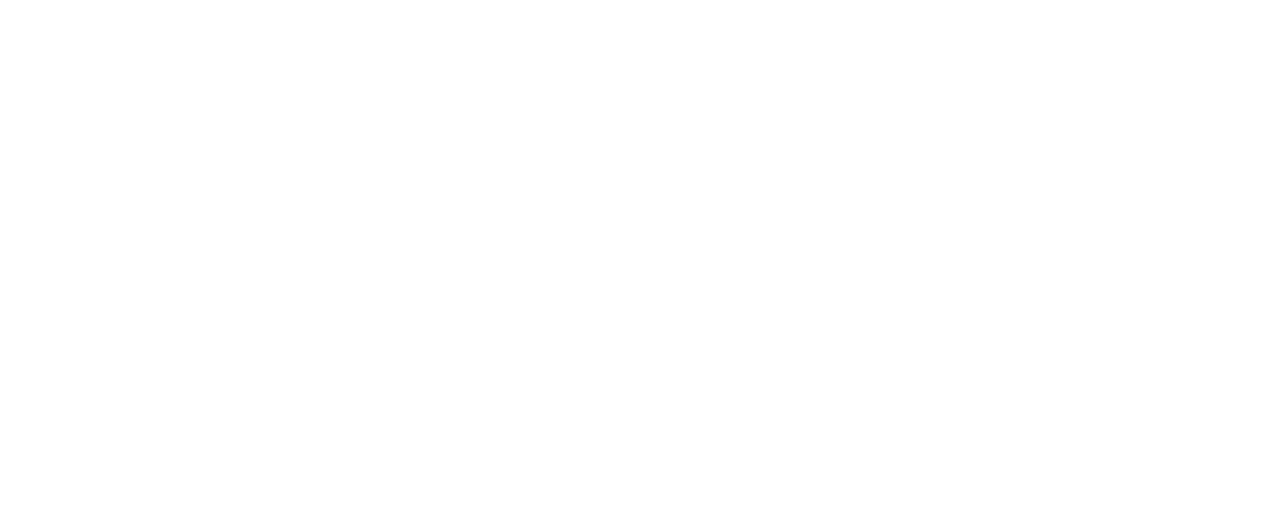
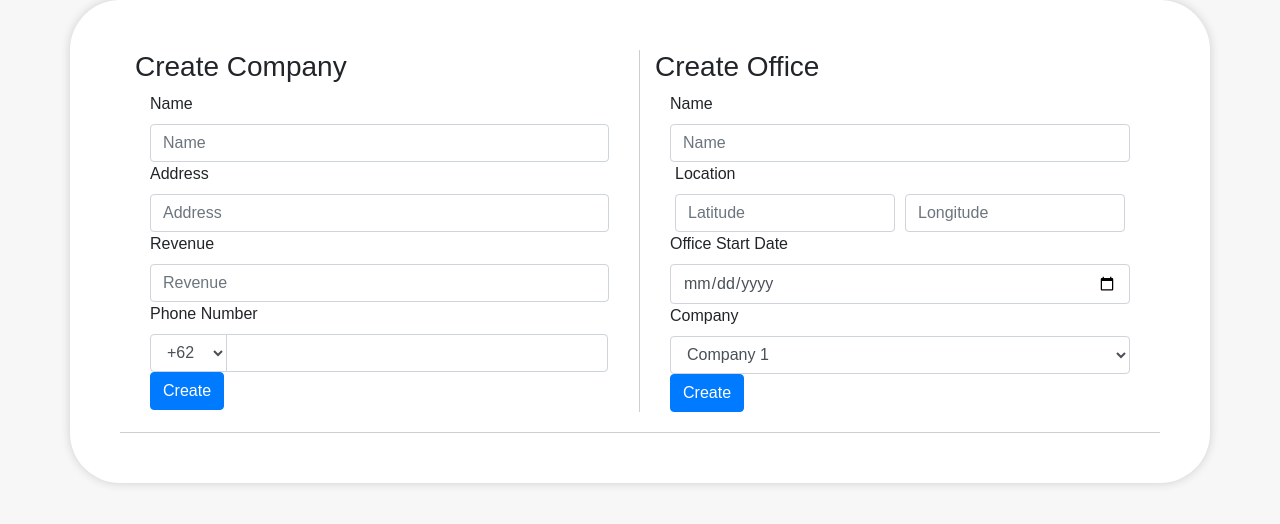
Before and after one commit to wandasyahputra/prospace, a React (Create React App) app: page /overview in a window 1280 px wide. Shown: the top 524 px of the page. Built offline with nearby package versions, Linux system fonts and the light colour scheme.

Commit message:
dummy layout for form

```diff
--- a/package.json
+++ b/package.json
@@ -6,6 +6,7 @@
     "react": "^16.4.1",
     "react-dom": "^16.4.1",
     "react-redux": "^5.0.7",
+    "react-router-dom": "^4.3.1",
     "react-scripts": "1.1.4",
     "redux": "^4.0.0",
     "redux-logger": "^3.0.6",
--- a/public/index.html
+++ b/public/index.html
@@ -4,21 +4,10 @@
     <meta charset="utf-8">
     <meta name="viewport" content="width=device-width, initial-scale=1, shrink-to-fit=no">
     <meta name="theme-color" content="#000000">
-    <!--
-      manifest.json provides metadata used when your web app is added to the
-      homescreen on Android. See https://developers.google.com/web/fundamentals/engage-and-retain/web-app-manifest/
-    -->
     <link rel="manifest" href="%PUBLIC_URL%/manifest.json">
     <link rel="shortcut icon" href="%PUBLIC_URL%/favicon.ico">
-    <!--
-      Notice the use of %PUBLIC_URL% in the tags above.
-      It will be replaced with the URL of the `public` folder during the build.
-      Only files inside the `public` folder can be referenced from the HTML.
-
-      Unlike "/favicon.ico" or "favicon.ico", "%PUBLIC_URL%/favicon.ico" will
-      work correctly both with client-side routing and a non-root public URL.
-      Learn how to configure a non-root public URL by running `npm run build`.
-    -->
+    <link rel="stylesheet" href="https://maxcdn.bootstrapcdn.com/bootstrap/4.0.0/css/bootstrap.min.css" integrity="sha384-Gn5384xqQ1aoWXA+058RXPxPg6fy4IWvTNh0E263XmFcJlSAwiGgFAW/dAiS6JXm" crossorigin="anonymous">
+    <link href="https://fonts.googleapis.com/icon?family=Material+Icons" rel="stylesheet">
     <title>React App</title>
   </head>
   <body>
@@ -26,15 +15,7 @@
       You need to enable JavaScript to run this app.
     </noscript>
     <div id="root"></div>
-    <!--
-      This HTML file is a template.
-      If you open it directly in the browser, you will see an empty page.
-
-      You can add webfonts, meta tags, or analytics to this file.
-      The build step will place the bundled scripts into the <body> tag.
-
-      To begin the development, run `npm start` or `yarn start`.
-      To create a production bundle, use `npm run build` or `yarn build`.
-    -->
+    <script src="https://code.jquery.com/jquery-3.2.1.slim.min.js" integrity="sha384-KJ3o2DKtIkvYIK3UENzmM7KCkRr/rE9/Qpg6aAZGJwFDMVNA/GpGFF93hXpG5KkN" crossorigin="anonymous"></script>
+    <script src="https://maxcdn.bootstrapcdn.com/bootstrap/4.0.0/js/bootstrap.min.js" integrity="sha384-JZR6Spejh4U02d8jOt6vLEHfe/JQGiRRSQQxSfFWpi1MquVdAyjUar5+76PVCmYl" crossorigin="anonymous"></script>
   </body>
 </html>
--- a/src/App.css
+++ b/src/App.css
@@ -1,5 +1,17 @@
 .App {
   text-align: center;
+}
+body{
+  background: #f7f7f7;
+}
+.container{
+  padding:30px;
+  background: #fff;
+  border-radius: 50px;
+  box-shadow: 0px 0px 10px #cecece;
+}
+.form-row{
+  margin:0px 15px
 }
 
 .App-logo {
--- a/src/App.js
+++ b/src/App.js
@@ -1,11 +1,18 @@
 import React, { Component } from 'react';
+import {Offices, Overviews} from './Containers'
+import { BrowserRouter,Route, Redirect, Switch }from 'react-router-dom';
 import './App.css';
 
 class App extends Component {
   render() {
     return (
-      <div className="App">
-      </div>
+      <BrowserRouter>
+        <Switch>
+          <Route exact path='/overview' component={Overviews}/>
+          <Route exact path='/offices' component={Offices}/>
+          <Redirect to={'/overview'}></Redirect>
+        </Switch>
+      </BrowserRouter>
     );
   }
 }
--- /dev/null
+++ b/src/Components/CompanyForm/index.js
@@ -0,0 +1,53 @@
+import React, { Component } from 'react';
+
+class CompanyForm extends Component {
+  render() {
+    return (
+      <div>
+        <h3>Create Company</h3>
+        <div className="needs-validation" novalidate>
+          <div className="col-md-12">
+            <label for="validationName">Name</label>
+            <input type="text" className="form-control" id="validationName" placeholder="Name" value="" required/>
+            <div className="invalid-tooltip">
+              Please provide valid Company Name
+            </div>
+          </div>
+          <div className="col-md-12">
+            <label for="validationAddress">Address</label>
+            <input type="text" className="form-control" id="validationAddress" placeholder="Address" value="" required/>
+            <div className="invalid-tooltip">
+              Please provide valid Company Address
+            </div>
+          </div>
+          <div className="col-md-12">
+            <label for="validationRevenue">Revenue</label>
+            <input type="text" className="form-control" id="validationRevenue" placeholder="Revenue" value="" required/>
+            <div className="invalid-tooltip">
+              Please provide valid Company Revenue
+            </div>
+          </div>
+          <div className="form-row">
+            <label for="validationRevenue">Phone Number</label>
+            <div class="input-group">
+              <select class="form-control col-md-2">
+                <option>+62</option>
+                <option>+01</option>
+                <option>+25</option>
+              </select>
+              <input type="text" class="form-control col-md-10"/>
+            </div>
+            <div className="invalid-tooltip">
+              Please provide valid phone number
+            </div>
+          </div>
+          <div className="col-md-12">
+            <button className="btn btn-primary">Create</button>
+          </div>
+        </div>
+      </div>
+    );
+  }
+}
+
+export default CompanyForm;
--- /dev/null
+++ b/src/Components/OfficeForm/index.js
@@ -0,0 +1,59 @@
+import React, { Component } from 'react';
+
+class OfficeForm extends Component {
+  render() {
+    return (
+      <div>
+        <h3>Create Office</h3>
+        <div className="needs-validation" novalidate>
+          <div className="col-md-12">
+            <label for="validationOffice">Name</label>
+            <input type="text" className="form-control" id="validationOffice" placeholder="Name" value="" required/>
+            <div className="invalid-tooltip">
+              Please provide valid Office Name
+            </div>
+          </div>
+          <div className="form-row">
+            <div className="col-md-6">
+              <label for="validationAddress">Location</label>
+              <input type="text" className="form-control" id="validationAddress" placeholder="Latitude" value="" required/>
+              <div className="invalid-tooltip">
+                Please provide valid Company Address
+              </div>
+            </div>
+            <div className="col-md-6">
+              <label for="validationAddress">&nbsp;</label>
+              <input type="text" className="form-control" id="validationAddress" placeholder="Longitude" value="" required/>
+              <div className="invalid-tooltip">
+                Please provide valid Company Address
+              </div>
+            </div>
+          </div>
+          <div className="col-md-12">
+            <label for="validationRevenue">Office Start Date</label>
+            <input type="date" className="form-control" id="validationRevenue" placeholder="" value="" required/>
+            <div className="invalid-tooltip">
+              Please provide valid Company Revenue
+            </div>
+          </div>
+          <div className="form-row">
+            <label for="validationRevenue">Company</label>
+              <select class="form-control">
+                <option>Company 1</option>
+                <option>Company 2</option>
+                <option>Company 3</option>
+              </select>
+            <div className="invalid-tooltip">
+              Please select a company
+            </div>
+          </div>
+          <div className="col-md-12">
+            <button className="btn btn-primary">Create</button>
+          </div>
+        </div>
+      </div>
+    );
+  }
+}
+
+export default OfficeForm;
--- a/src/Components/index.js
+++ b/src/Components/index.js
@@ -0,0 +1,7 @@
+import CompanyForm from './CompanyForm'
+import OfficeForm from './OfficeForm'
+
+export {
+  CompanyForm,
+  OfficeForm
+}
--- /dev/null
+++ b/src/Containers/Offices/index.js
@@ -0,0 +1,18 @@
+import React, { Component } from 'react';
+
+class Offices extends Component {
+  render() {
+    return (
+      <div className="Offices">
+        <div className="row">
+          <div className="col-md-6">
+            <h3>Create Company</h3>
+
+          </div>
+        </div>
+      </div>
+    );
+  }
+}
+
+export default Offices;
--- /dev/null
+++ b/src/Containers/Overviews/Overviews.css
@@ -0,0 +1,8 @@
+.Overviews>.row{
+  border-bottom: 1px solid #cecece;
+  margin:20px;
+  padding-bottom:20px;
+}
+.Overviews>.row>.col-md-6:first-of-type{
+  border-right: 1px solid #cecece;
+}
--- /dev/null
+++ b/src/Containers/Overviews/index.js
@@ -0,0 +1,24 @@
+import React, { Component } from 'react';
+import {CompanyForm,OfficeForm} from '../../Components'
+import './Overviews.css'
+
+class Overviews extends Component {
+  render() {
+    return (
+      <div className="container">
+        <div className="Overviews">
+          <div className="row">
+            <div className="col-md-6">
+              <CompanyForm/>
+            </div>
+            <div className="col-md-6">
+              <OfficeForm/>
+            </div>
+          </div>
+        </div>
+      </div>
+    );
+  }
+}
+
+export default Overviews;
--- a/src/Containers/index.js
+++ b/src/Containers/index.js
@@ -0,0 +1,7 @@
+import Offices from './Offices'
+import Overviews from './Overviews'
+
+export {
+  Offices,
+  Overviews
+}
```
Also changed, not shown: 1 other file (tests, documents, lock files or other folders).
